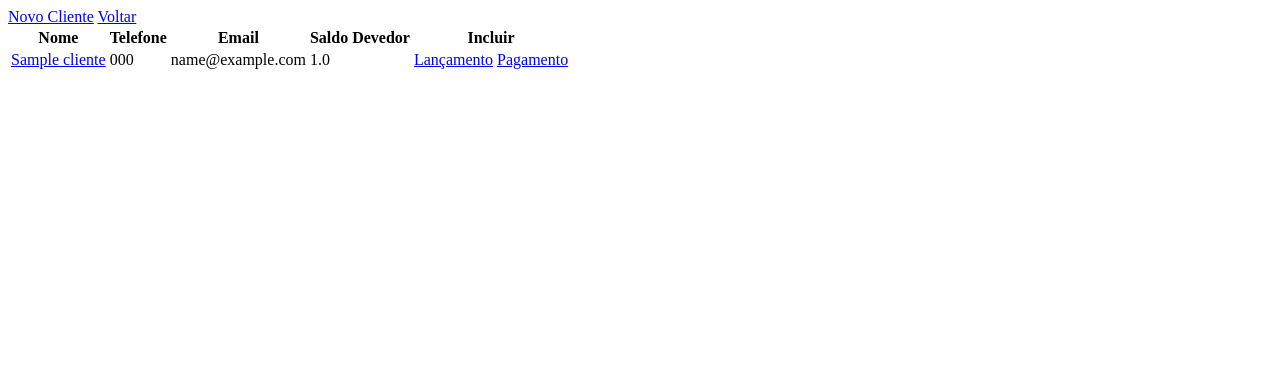
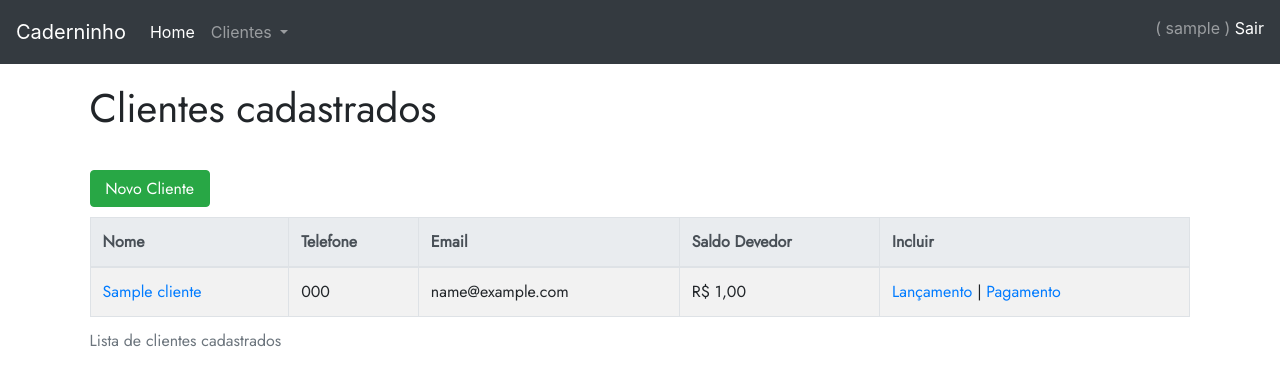
Before and after one commit to luciandalla/caderninho, a Flask app: page /clientes in a window 1280 px wide. Shown: the top 386 px of the page. Run offline with Flask 3, Linux system fonts and the light colour scheme; the visitor is signed in with stand-in values (Sample User, id 1); tables that the repository leaves empty hold one stand-in row (values such as "Sample post"); some libraries are stand-ins or nearby versions.

Commit message:
Implementação de frontend de clientes.html

```diff
--- a/models/clientes.py
+++ b/models/clientes.py
@@ -37,6 +37,7 @@ class Clientes(db.Model):
         saldo = 0
 
         if(dados_validados):
+            telefone = f"({telefone[0:2]}){telefone[2:7]}-{telefone[7:]}"
             cliente = Clientes(nome=nome.upper(), telefone=telefone, email=email.upper(), saldo=saldo)
             db.session.add(cliente)
             db.session.commit()
@@ -54,6 +55,7 @@ class Clientes(db.Model):
         dados_validados = nome_validado and email_validado and telefone_validado
 
         if (dados_validados):
+            telefone = f"({telefone[0:2]}){telefone[2:7]}-{telefone[7:]}"
             cliente = Clientes.busca_cliente(id)
             cliente.nome = nome.upper()
             cliente.telefone = telefone
--- /dev/null
+++ b/static/estilo.css
@@ -0,0 +1,16 @@
+.main {
+    margin: 5% 7%;
+    margin-top: 20px;
+    display: flex;
+    flex-direction: column;
+    gap: 30px;
+    align-items: left;
+    justify-content: space-between;
+    font-family: 'Jost', sans-serif;
+}
+
+.main__novocliente {
+    width: 120px;
+    height: 37px;
+    margin-bottom: 10px;
+}
--- a/templates/clientes.html
+++ b/templates/clientes.html
@@ -1,15 +1,18 @@
+{% extends "template.html" %}
+{% block conteudo %}
 
-<a href="{{ url_for('cliente_novo') }}">Novo Cliente</a>
-<a href="/">Voltar</a>
-
-<table>
-        <thead>
+<h1>Clientes cadastrados</h1>
+<div>
+    <a class="btn btn-success main__novocliente" href="{{ url_for('cliente_novo') }}">Novo Cliente</a>
+    <table class="table table-striped table-bordered table-hover">
+            <caption>Lista de clientes cadastrados</caption>
+            <thead class="thead-light">
                 <tr>
-                <th>Nome</th>
-                <th>Telefone</th>
-                <th>Email</th>
-                <th>Saldo Devedor</th>
-                <th>Incluir</th>
+                    <th scope="col">Nome</th>
+                    <th scope="col">Telefone</th>
+                    <th scope="col">Email</th>
+                    <th scope="col">Saldo Devedor</th>
+                    <th scope="col">Incluir</th>
                 </tr>
             </thead>
             <tbody>
@@ -18,10 +21,12 @@
                     <td><a href="{{ url_for('cliente_detalhes', id=cliente.id) }}">{{ cliente.nome }}</a></td>
                     <td>{{ cliente.telefone }}</td>
                     <td>{{ cliente.email }}</td>
-                <td>{{ cliente.saldo }}</td>
-                <td><a href="{{ url_for('lancamento_novo', id=cliente.id) }}">Lançamento</a>
+                    <td>R$ {{ '{:,.2f}'.format(cliente.saldo|float) | replace('.', 'm') | replace(',', '.') | replace('m', ',') }}</td>
+                    <td><a href="{{ url_for('lancamento_novo', id=cliente.id) }}">Lançamento</a> |
                     <a href="{{ url_for('pagamento_novo', id=cliente.id) }}">Pagamento</a></td>
                 </tr>
             {% endfor %}
             </tbody>
     </table>
+</div>
+{% endblock %}
--- a/templates/template.html
+++ b/templates/template.html
@@ -8,6 +8,11 @@
     <!-- Tag com configuração de Viewport, para dimensionamento em qualquer dispositivo-->
     <meta name="viewport" content="width=device-width, initial-scale=1.0">
     <link rel="stylesheet" href="https://stackpath.bootstrapcdn.com/bootstrap/4.1.3/css/bootstrap.min.css" integrity="sha384-MCw98/SFnGE8fJT3GXwEOngsV7Zt27NXFoaoApmYm81iuXoPkFOJwJ8ERdknLPMO" crossorigin="anonymous">
+    <link rel="stylesheet" href= "{{ url_for('static', filename='estilo.css') }}" >
+    <link rel="preconnect" href="https://fonts.googleapis.com">
+    <link rel="preconnect" href="https://fonts.gstatic.com" crossorigin>
+    <link href="https://fonts.googleapis.com/css2?family=Jost&display=swap" rel="stylesheet">
+
     <title>:. Caderninho .:</title>
 </head>
 
@@ -41,7 +46,9 @@
         </nav>
     </header>
 
-    {% block conteudo %} {% endblock %}
+    <main class="main">
+        {% block conteudo %} {% endblock %}
+    </main>
 
     <script src="https://code.jquery.com/jquery-3.3.1.slim.min.js" integrity="sha384-q8i/X+965DzO0rT7abK41JStQIAqVgRVzpbzo5smXKp4YfRvH+8abtTE1Pi6jizo" crossorigin="anonymous"></script>
     <script src="https://cdnjs.cloudflare.com/ajax/libs/popper.js/1.14.3/umd/popper.min.js" integrity="sha384-ZMP7rVo3mIykV+2+9J3UJ46jBk0WLaUAdn689aCwoqbBJiSnjAK/l8WvCWPIPm49" crossorigin="anonymous"></script>
--- a/views/cliente.py
+++ b/views/cliente.py
@@ -8,8 +8,9 @@ from models.pagamentos import *
 def clientes():
     if 'usuario' not in session or session['usuario'] == None:
         return redirect(url_for('login'))
+    usuario = session['usuario']
     clientes = Clientes.lista_clientes()
-    return render_template('clientes.html', clientes = clientes)
+    return render_template('clientes.html', clientes = clientes, usuario=usuario)
 
 @app.route('/cliente-detalhes/<int:id>')
 def cliente_detalhes(id):
```
Lines whose indentation alone changed are shown as unchanged.
